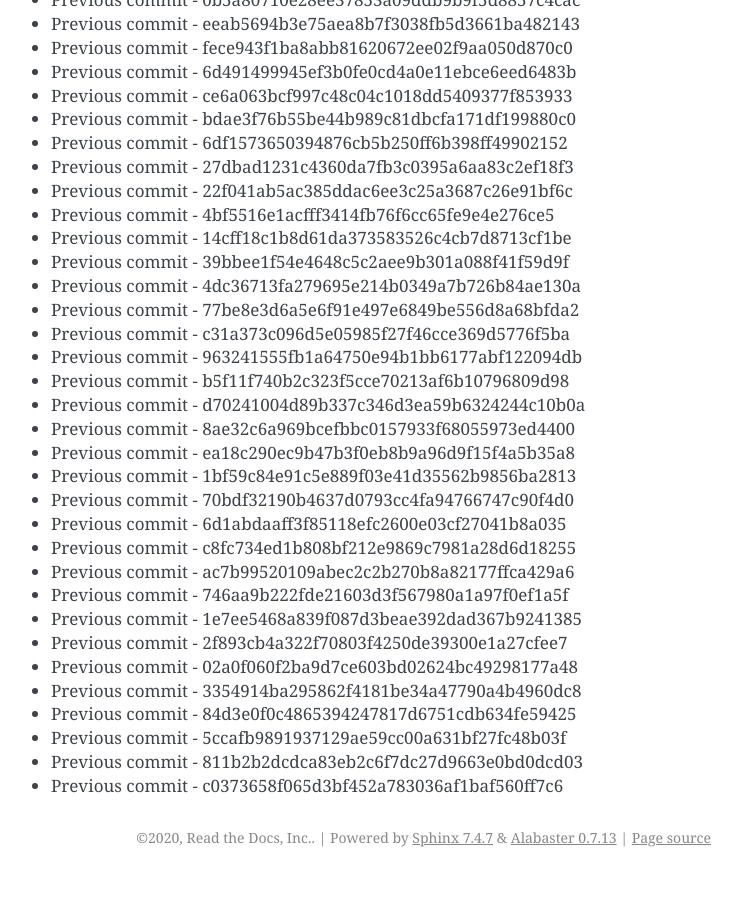
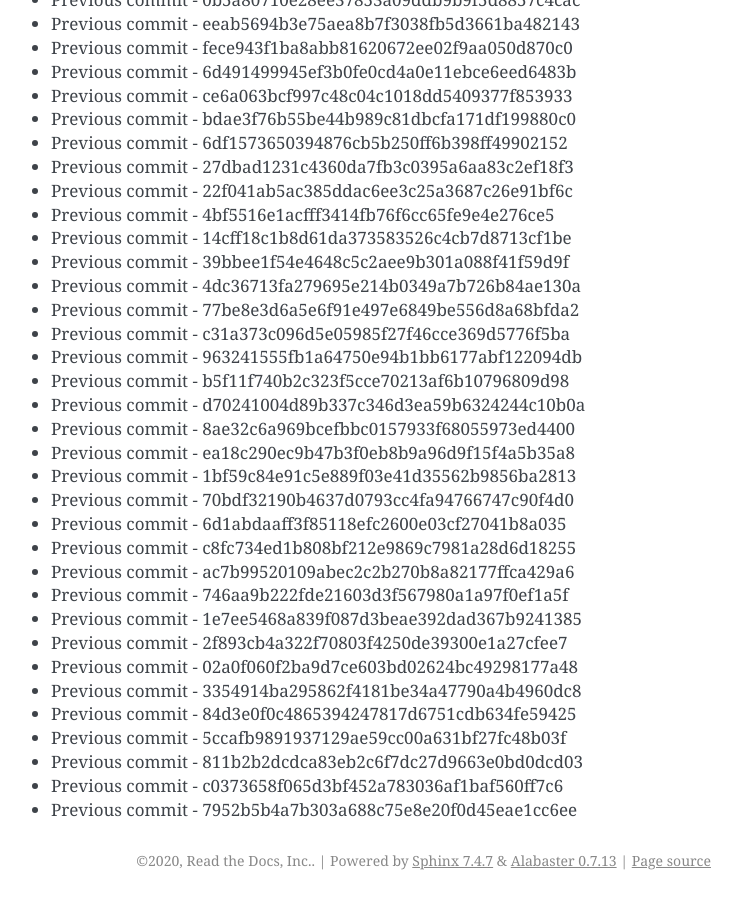
Before and after one commit to readthedocs/rtd-git-stresstest, a Sphinx documentation site: the page built from docs/updates.rst, in a window 1280 px wide and 900 px high, scrolled down 11792 px. Shown: the whole window, without its empty margins (399-1141 px from the left). Built offline with Sphinx 7.4.7, drawn with Linux system fonts in a browser that asks for light colours; before the commit the page ends 12669 px from its top, so only the background shows below that.

Commit message:
Generating commit from previous: 7952b5b4a7b303a688c75e8e20f0d45eae1cc6ee

```diff
--- a/docs/updates.rst
+++ b/docs/updates.rst
@@ -527,3 +527,4 @@ It can be tested for any performance characteristics.
 * Previous commit - 5ccafb9891937129ae59cc00a631bf27fc48b03f
 * Previous commit - 811b2b2dcdca83eb2c6f7dc27d9663e0bd0dcd03
 * Previous commit - c0373658f065d3bf452a783036af1baf560ff7c6
+* Previous commit - 7952b5b4a7b303a688c75e8e20f0d45eae1cc6ee
```
